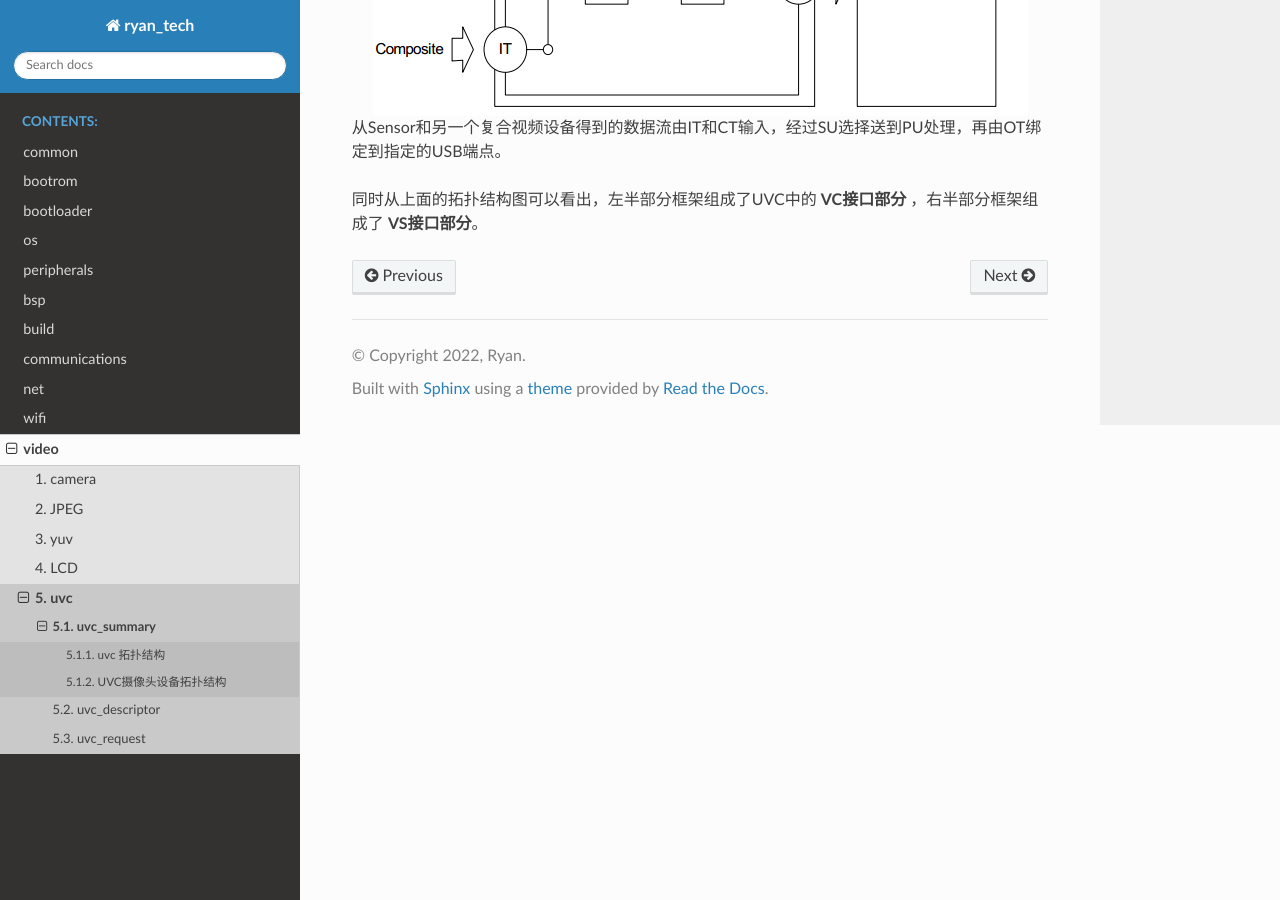
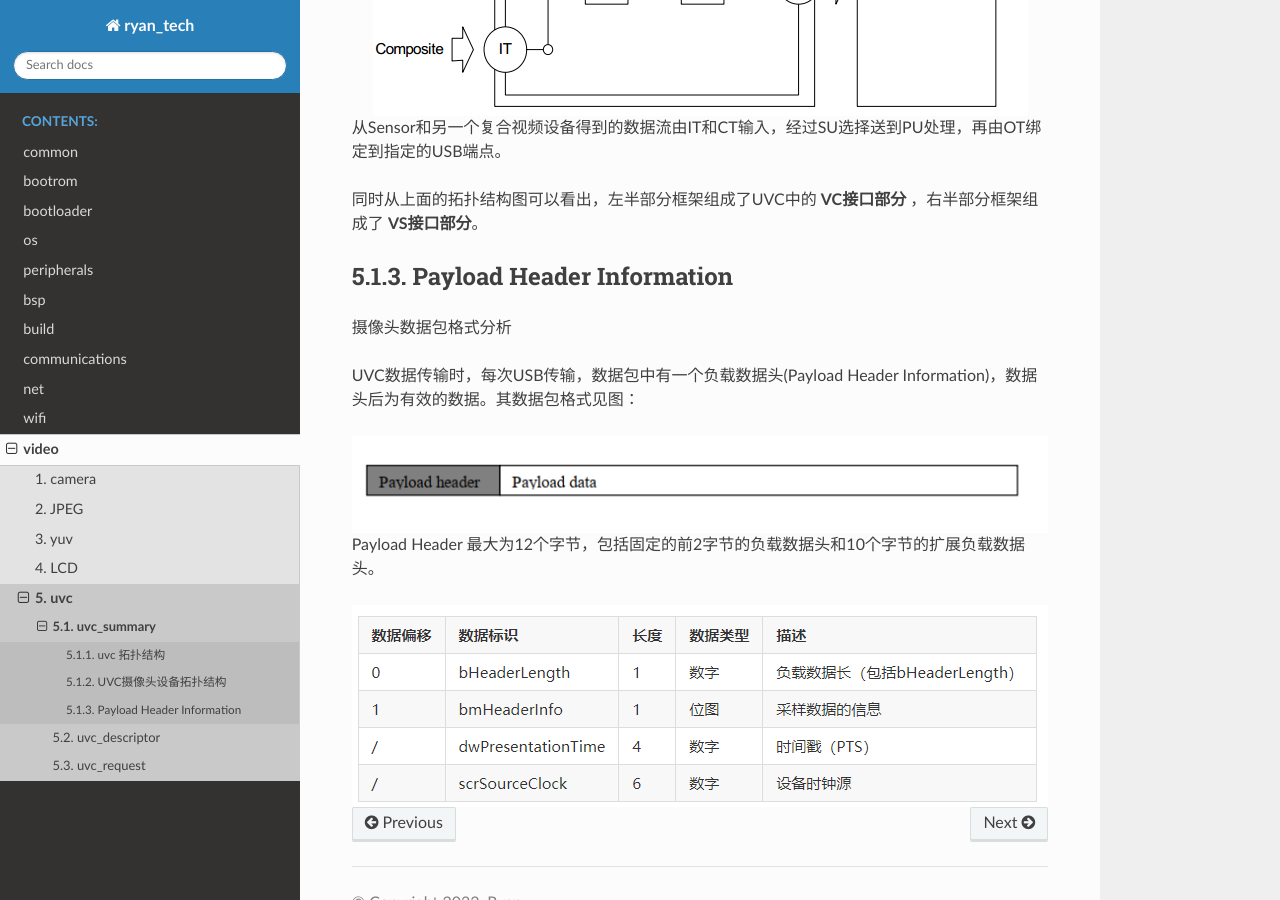
Before and after one commit to BlackTudou/tech_doc, a Sphinx documentation site: the page built from source/video/uvc/uvc_summary/index.rst, in a window 1280 px wide and 900 px high, scrolled down 952 px. Built offline with Sphinx 7.4.7 and the Read the Docs theme 2.0.0, drawn with Linux system fonts in a browser that asks for light colours.

Commit message:
update uvc

```diff
--- a/source/video/uvc/uvc_summary/index.rst
+++ b/source/video/uvc/uvc_summary/index.rst
@@ -35,3 +35,23 @@ UVC摄像头设备拓扑结构
 从Sensor和另一个复合视频设备得到的数据流由IT和CT输入，经过SU选择送到PU处理，再由OT绑定到指定的USB端点。
 
 同时从上面的拓扑结构图可以看出，左半部分框架组成了UVC中的 **VC接口部分** ，右半部分框架组成了 **VS接口部分**。
+
+
+Payload Header Information
+============================
+
+摄像头数据包格式分析
+
+UVC数据传输时，每次USB传输，数据包中有一个负载数据头(Payload Header Information)，数据头后为有效的数据。其数据包格式见图：
+
+.. figure:: ../_static/data_format.png
+    :align: center
+    :alt: Images
+    :figclass: align-center
+
+Payload Header 最大为12个字节，包括固定的前2字节的负载数据头和10个字节的扩展负载数据头。
+
+.. figure:: ../_static/payload_header_format.png
+    :align: center
+    :alt: Images
+    :figclass: align-center
```
Also changed, not shown: source/video/uvc/_static/data_format.png (added), source/video/uvc/_static/payload_header_format.png (added).
